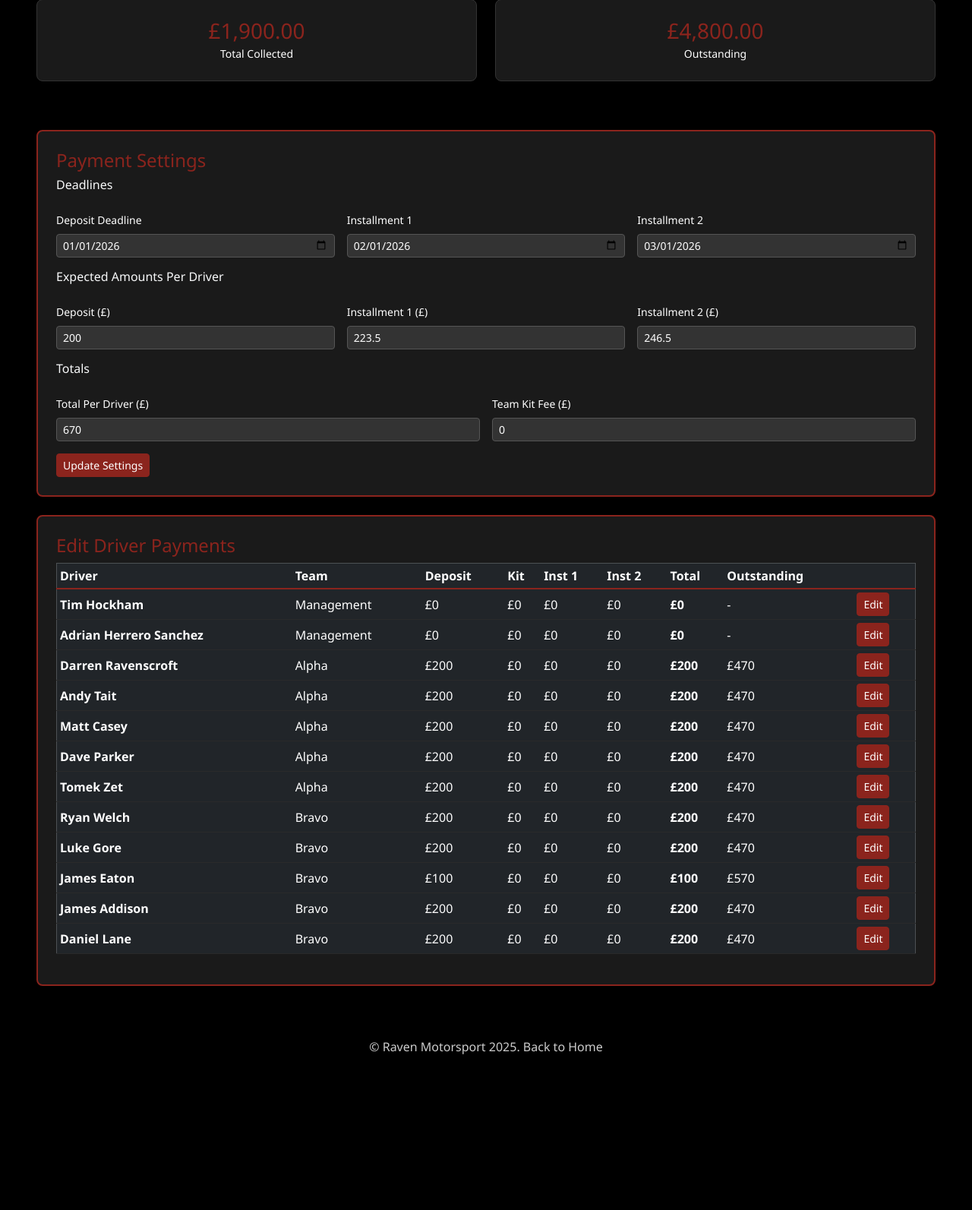
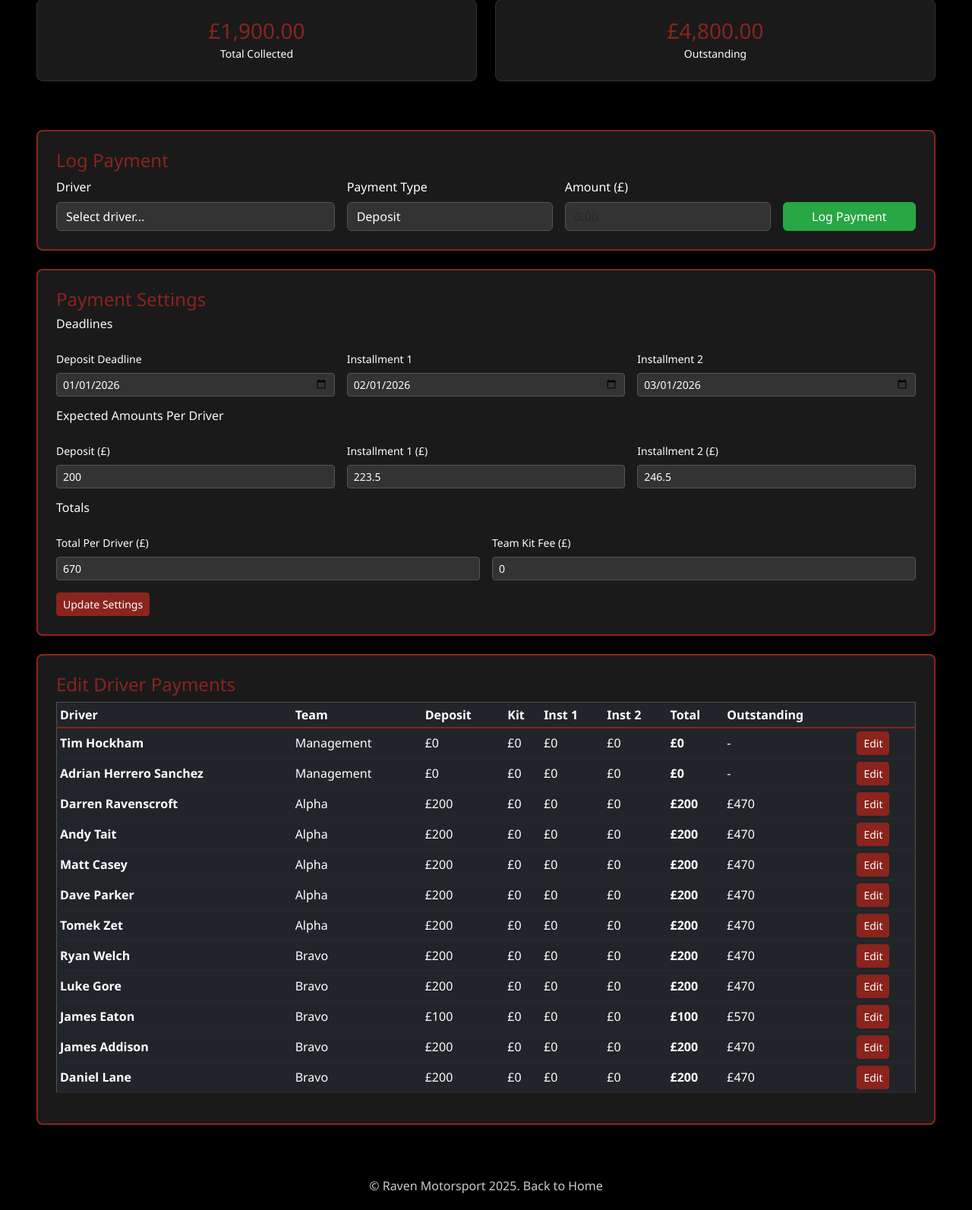
Before and after one commit to dazrave/RavenMotorsport, a PHP site: page /payments.php in a window 1280 px wide. Shown: the part 325-1918 px from the top of the page at 76% size. Before the commit the page ends 1713 px from the top, so only its background shows below. Run offline with PHP 8.4, Linux system fonts and the light colour scheme; the visitor is signed in with stand-in values (Sample User, id 1).

Commit message:
Add payment logging system for incremental payments
Features:
- Log individual payments as they come in
- Select driver, payment type (deposit/inst1/inst2/team kit), and amount
- Payments automatically accumulate to the correct deadline
- Shows last 10 payments in admin panel
- Tracks payment history with date/time stamps
- Allows partial payments (e.g., £100 now, £100 later)
- Green success button to log payments

This makes it much easier to track payments as drivers pay in installments.

Co-Authored-By: Claude Sonnet 4.5 <noreply@anthropic.com>

```diff
--- a/payments.php
+++ b/payments.php
@@ -80,7 +80,33 @@ if (isset($_GET['logout'])) {
     exit;
 }
 
-// Handle payment updates
+// Handle logging a new payment
+if (isset($_POST['log_payment']) && isset($_SESSION['admin'])) {
+    $driver = $_POST['driver'];
+    $paymentType = $_POST['payment_type'];
+    $amount = floatval($_POST['amount']);
+
+    if (isset($paymentData['drivers'][$driver]) && $amount > 0) {
+        // Add to existing amount
+        $paymentData['drivers'][$driver][$paymentType] += $amount;
+
+        // Log the payment in history
+        if (!isset($paymentData['payment_history'])) {
+            $paymentData['payment_history'] = [];
+        }
+        $paymentData['payment_history'][] = [
+            'driver' => $driver,
+            'type' => $paymentType,
+            'amount' => $amount,
+            'date' => date('Y-m-d H:i:s')
+        ];
+
+        file_put_contents($dataFile, json_encode($paymentData, JSON_PRETTY_PRINT));
+        $success = "Logged £" . number_format($amount, 2) . " payment for " . htmlspecialchars($driver) . " (" . ucfirst(str_replace('_', ' ', $paymentType)) . ")";
+    }
+}
+
+// Handle payment updates (manual edit)
 if (isset($_POST['update_payment']) && isset($_SESSION['admin'])) {
     $driver = $_POST['driver'];
     if (isset($paymentData['drivers'][$driver])) {
@@ -220,6 +246,14 @@ foreach ($paymentData['drivers'] as $driver) {
       background-color: #6d1c16;
       border-color: #6d1c16;
     }
+    .btn-success {
+      background-color: #28a745;
+      border-color: #28a745;
+    }
+    .btn-success:hover {
+      background-color: #218838;
+      border-color: #1e7e34;
+    }
     .admin-panel {
       background: #1a1a1a;
       border: 2px solid #8b241d;
@@ -227,15 +261,19 @@ foreach ($paymentData['drivers'] as $driver) {
       padding: 1.5rem;
       margin: 1.5rem 0;
     }
-    input[type="number"], input[type="date"], input[type="password"] {
+    input[type="number"], input[type="date"], input[type="password"], select.form-control {
       background: #333;
       color: #fff;
       border: 1px solid #555;
     }
-    input[type="number"]:focus, input[type="date"]:focus, input[type="password"]:focus {
+    input[type="number"]:focus, input[type="date"]:focus, input[type="password"]:focus, select.form-control:focus {
       background: #444;
       color: #fff;
       border-color: #8b241d;
+    }
+    select.form-control option {
+      background: #333;
+      color: #fff;
     }
 
     /* Mobile responsive */
@@ -583,6 +621,70 @@ foreach ($paymentData['drivers'] as $driver) {
         </div>
       </div>
 
+      <!-- Log Payment -->
+      <div class="admin-panel">
+        <h4>Log Payment</h4>
+        <form method="POST" class="row g-3">
+          <div class="col-md-4">
+            <label class="form-label">Driver</label>
+            <select name="driver" class="form-control" required>
+              <option value="">Select driver...</option>
+              <?php foreach ($paymentData['drivers'] as $name => $driver): ?>
+                <option value="<?php echo htmlspecialchars($name); ?>"><?php echo htmlspecialchars($name); ?></option>
+              <?php endforeach; ?>
+            </select>
+          </div>
+          <div class="col-md-3">
+            <label class="form-label">Payment Type</label>
+            <select name="payment_type" class="form-control" required>
+              <option value="deposit">Deposit</option>
+              <option value="installment1">Installment 1</option>
+              <option value="installment2">Installment 2</option>
+              <option value="team_kit">Team Kit</option>
+            </select>
+          </div>
+          <div class="col-md-3">
+            <label class="form-label">Amount (£)</label>
+            <input type="number" name="amount" class="form-control" step="0.01" min="0.01" placeholder="0.00" required>
+          </div>
+          <div class="col-md-2 d-flex align-items-end">
+            <button type="submit" name="log_payment" class="btn btn-success w-100">Log Payment</button>
+          </div>
+        </form>
+
+        <!-- Recent Payments -->
+        <?php if (isset($paymentData['payment_history']) && count($paymentData['payment_history']) > 0): ?>
+          <div class="mt-4">
+            <h5 class="h6">Recent Payments (Last 10)</h5>
+            <div class="table-responsive">
+              <table class="table table-dark table-sm">
+                <thead>
+                  <tr>
+                    <th>Date</th>
+                    <th>Driver</th>
+                    <th>Type</th>
+                    <th class="text-end">Amount</th>
+                  </tr>
+                </thead>
+                <tbody>
+                  <?php
+                  $recentPayments = array_slice(array_reverse($paymentData['payment_history']), 0, 10);
+                  foreach ($recentPayments as $payment):
+                  ?>
+                    <tr>
+                      <td><?php echo date('d M Y H:i', strtotime($payment['date'])); ?></td>
+                      <td><?php echo htmlspecialchars($payment['driver']); ?></td>
+                      <td><?php echo ucfirst(str_replace('_', ' ', $payment['type'])); ?></td>
+                      <td class="text-end">£<?php echo number_format($payment['amount'], 2); ?></td>
+                    </tr>
+                  <?php endforeach; ?>
+                </tbody>
+              </table>
+            </div>
+          </div>
+        <?php endif; ?>
+      </div>
+
       <!-- Settings -->
       <div class="admin-panel">
         <h4>Payment Settings</h4>
```
